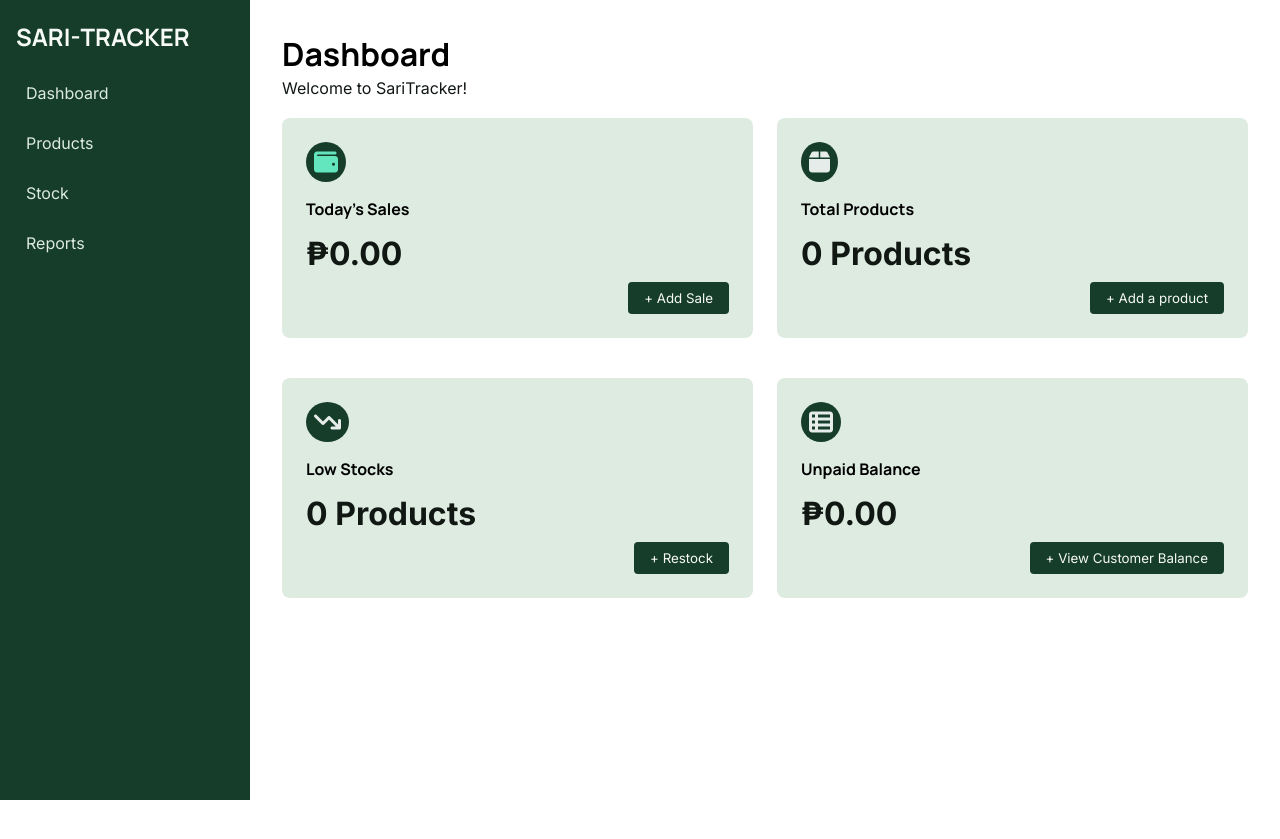
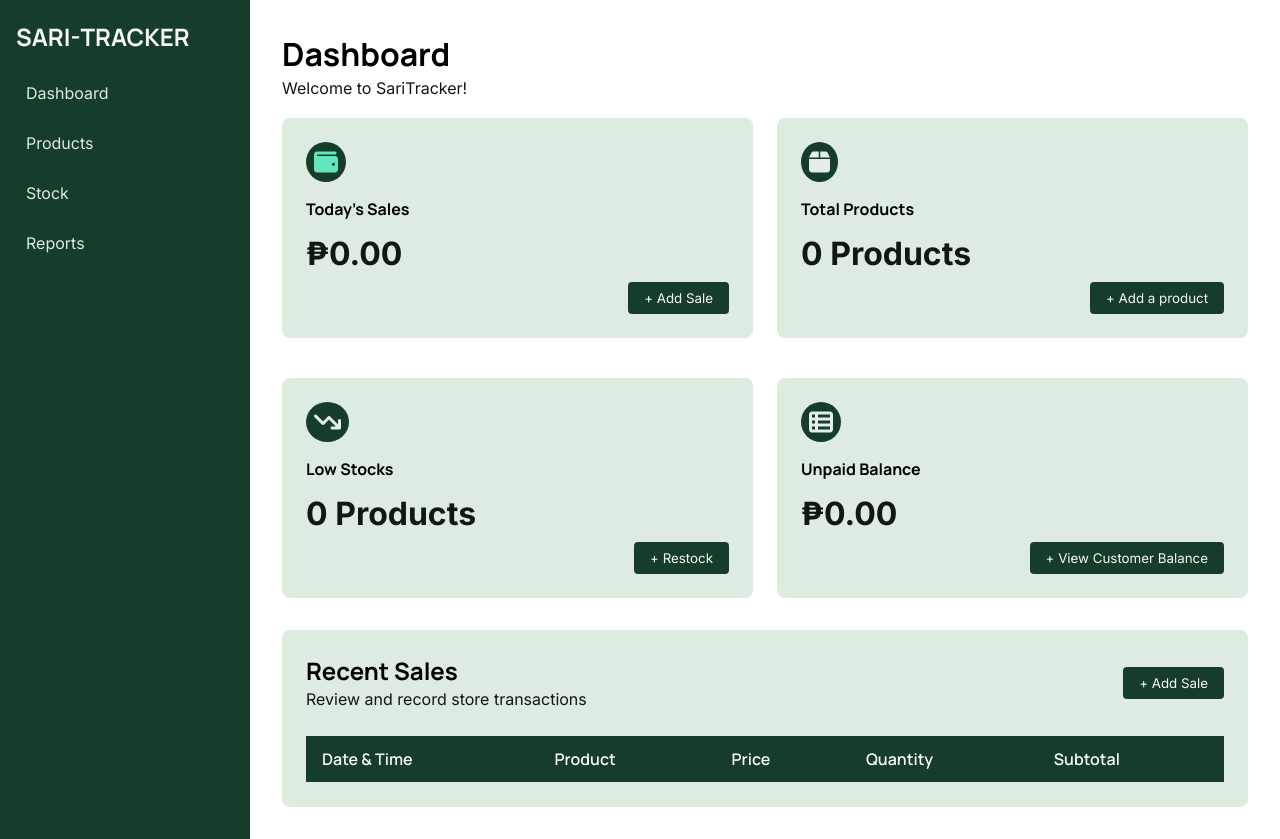
Before and after one commit to ALGGlodo/SariTracker, a plain HTML site: page index.html in a window 1280 px wide. Before the commit the page ends 800 px from the top, so only its background shows below. Drawn offline with Linux system fonts and the light colour scheme.

Commit message:
Added Tables for Recent Sales, Added Modal

```diff
--- a/index.html
+++ b/index.html
@@ -70,6 +70,62 @@
                         </div>
                     </div>
                 </div>
+            </section>
+
+            <section class="recent-sales">
+                <div class="recent-header">
+                    <div class="recent-title">
+                        <h2>Recent Sales</h2>
+                        <p>Review and record store transactions</p>
+                    </div>
+                    <div class="add-sale-cta">
+                        <button>+ Add Sale</button>
+                    </div>
+                </div>
+
+                <table>
+                    <thead>
+                        <tr>
+                            <th>Date & Time</th>
+                            <th>Product</th>
+                            <th>Price</th>
+                            <th>Quantity</th>
+                            <th>Subtotal</th>
+                        </tr>
+                    </thead>
+                    <tbody>
+
+                    </tbody>
+                </table>
+
+                <dialog id="Modal">
+                    <div class="modal-title">
+                        <h2>Add Sale</h2>
+                        <p>Enter the details of the product sold.</p>
+                        <div class="close-modal-cta">
+                            <button id="closeModal"><i class="fa-solid fa-xmark"></i></button>
+                        </div>
+                    </div>
+
+                    <div class="new-sale-input">
+                        <label for="productName">Product Name</label>
+                        <input type="text" id="productName" name="productName" placeholder="Enter product name">
+
+                        <label for="productPrice">Price</label>
+                        <input type="number" id="productPrice" name="productPrice" placeholder="Enter price">
+
+                        <label for="productQuantity">Quantity</label>
+                        <input type="number" id="productQuantity" name="productQuantity" placeholder="Enter quantity">
+
+                        <label for="productSubtotal">Subtotal ₱</label>
+                        <input type="number" id="productSubtotal" name="productSubtotal" placeholder="Subtotal" readonly>
+
+                        <div class="add-sale-cta">
+                            <button id="cancel">Cancel</button>
+                            <button id="addSale">Add Sale</button>
+                        </div>
+                    </div>
+                </dialog>
 
             </section>
         </main>
--- a/styles.css
+++ b/styles.css
@@ -135,6 +135,54 @@ h1, h2, h3, h4, h5, h6 {
     font-family: var(--font-body);
 }
 
+/* ========================== RECENT SALES CSS ============================== */
+section.recent-sales {
+    background-color: var(--color-accent);
+    padding: 1.5rem;
+    border-radius: 8px;
+    margin-top: 2rem;
+}
+
+.recent-header {
+    display: flex;
+    align-items: center;
+    justify-content: space-between;
+    margin-bottom: 1rem;
+}
+
+.recent-header button{
+    background-color: var(--color-primary);
+    color: var(--color-background);
+    border: none;
+    padding: 0.5rem 1rem;
+    border-radius: 4px;
+    cursor: pointer;
+    font-family: var(--font-body);
+}
+
+.recent-sales table {
+    margin-top: 1.5rem;
+    width: 100%;
+    border-collapse: collapse;
+}
+
+.recent-sales thead {
+    background-color: var(--color-primary);
+    color: var(--color-background);
+    font-family: var(--font-heading);
+}
+
+.recent-sales tr {
+    border-bottom: 1px solid #e5e7eb;
+}
+
+.recent-sales th {
+    text-align: left;
+    padding: 0.75rem 1rem;
+    font-weight: 600;
+}
+
+/* ========================== MEDIA QUERIES ============================== */
 @media (max-width: 1100px) {
     .dashboard-grid {
         grid-template-columns: repeat(2, minmax(0, 1fr));
```
